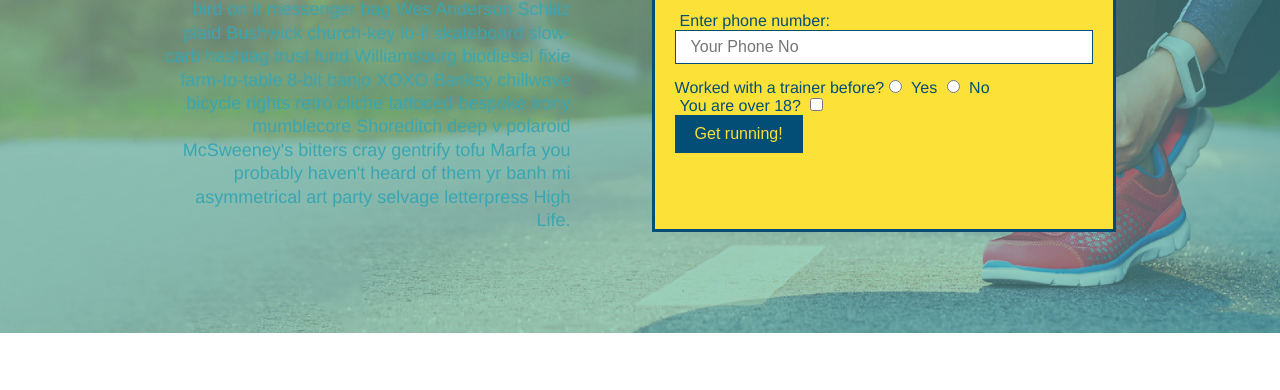
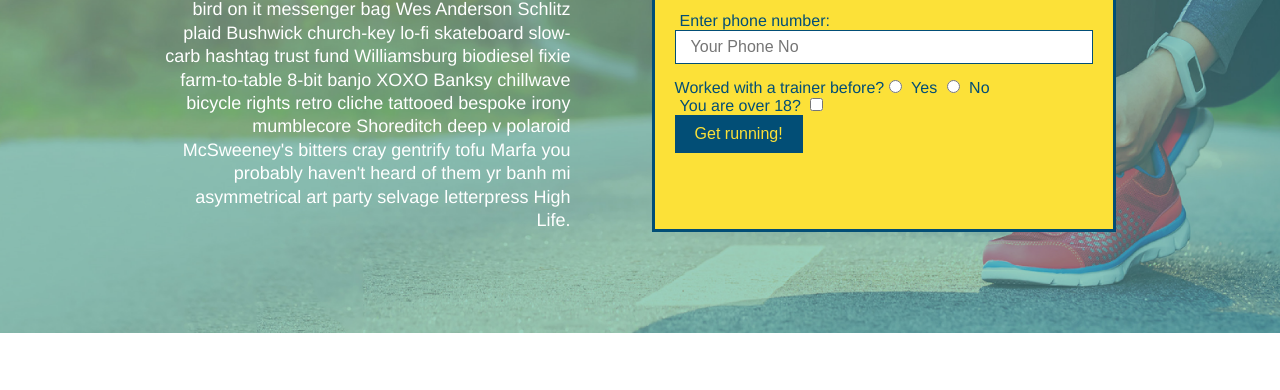
Before and after one commit to KJWesthoff/run-buddy, a plain HTML site: page index.html in a window 1280 px wide. Shown: the part 374-764 px from the top of the page. Drawn offline with Linux system fonts and the light colour scheme.

Commit message:
flexing hero fontcolor

```diff
--- a/assets/css/style.css
+++ b/assets/css/style.css
@@ -104,7 +104,7 @@ section {
   width: 35%;
   text-align: right;
   margin: 3.5%;
-  columns: #fff;
+  color: #fff;
   font-size: 18px;
   line-height: 1.3;
 }
```
